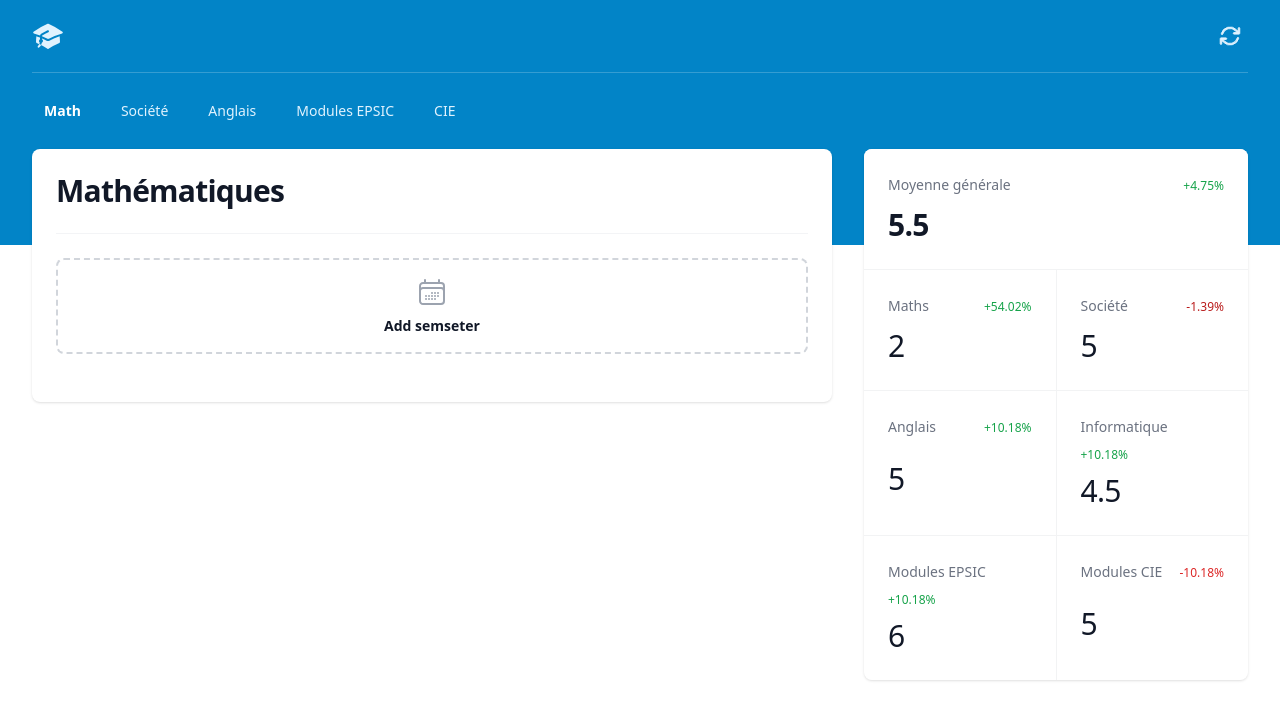
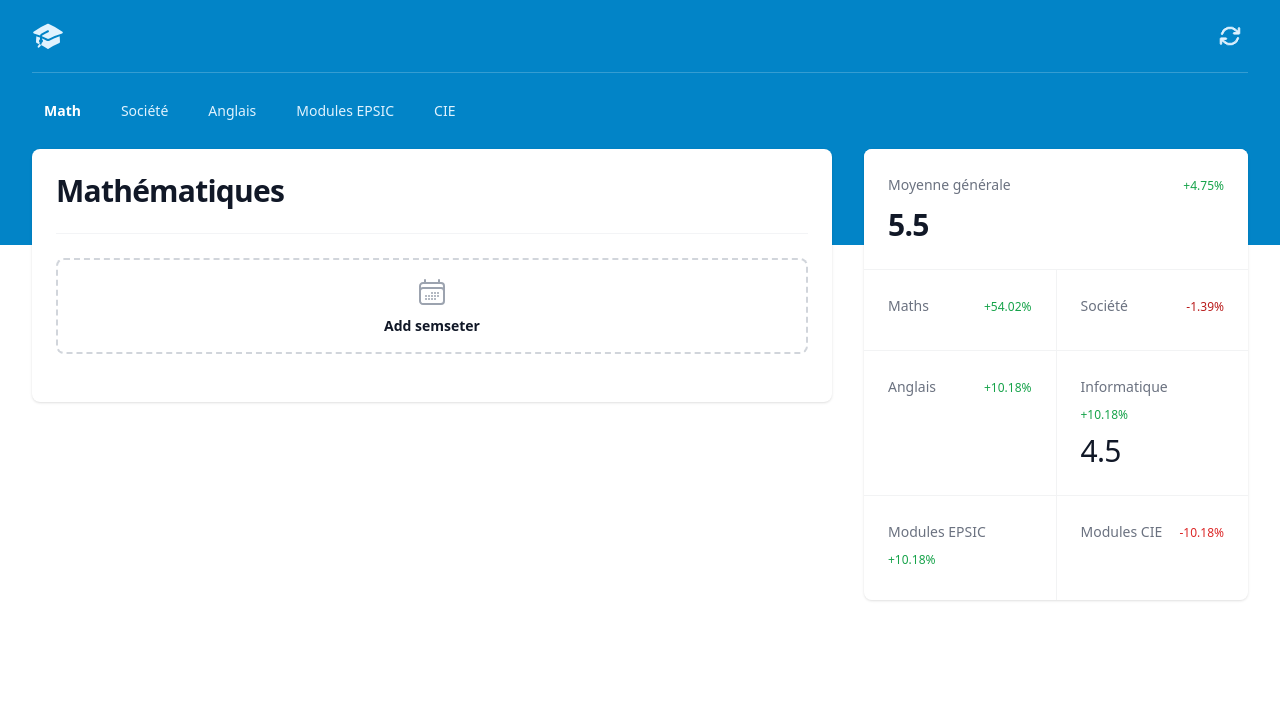
Before and after one commit to jordyBSK/gradesView-react, a React (Vite) app: page / in a window 1280 px wide. Shown: the top 720 px of the page. Built offline with nearby package versions, Linux system fonts and the light colour scheme.

Commit message:
add: put subjectAverage in components allSubjectAverage

```diff
--- a/src/components/SemesterElement.tsx
+++ b/src/components/SemesterElement.tsx
@@ -2,6 +2,7 @@ import React, { useState, useEffect } from "react";
 import AverageElement from "./AverageElement.tsx";
 import GradeElement from "./GradeElement.tsx";
 import { InputElement } from "./InputElement.tsx";
+
 
 interface SemesterProps {
     semesterNumber: number;
--- a/src/components/SubjectElement.tsx
+++ b/src/components/SubjectElement.tsx
@@ -4,6 +4,7 @@ import SemesterElement from "./SemesterElement.tsx";
 import SemesterButton from "./SemesterButton.tsx";
 import AverageElement from "./AverageElement.tsx";
 import {useState} from "react";
+import {useAverageStore} from "./useAverageStore.ts";
 
 export default function SubjectElement({subject}:{subject:string}) {
     const [count, setCount] = useState(1);
@@ -11,7 +12,7 @@ export default function SubjectElement({subject}:{subject:string}) {
     const [allAverages, setAllAverages] = useState<number[]>([]);
 
     const increment = () => {
-        if (count < 9) {
+        if (count < 5) {
             setCount(count + 1);
             setNumberSemester([...numberSemester, count]);
         }
@@ -25,9 +26,11 @@ export default function SubjectElement({subject}:{subject:string}) {
         });
     };
 
+
     const subjectAverage =   allAverages.length > 0 ? allAverages.reduce((a, b) => a + b) / allAverages.length : 0;
     const roundAverage = Math.round(subjectAverage *2) / 2
 
+    useAverageStore.getState().updateAverage(subjectAverage, subject);
 
     const elementSemester = numberSemester.map((semesterNumber) => (
         <SemesterElement
--- a/src/components/useAverageStore.ts
+++ b/src/components/useAverageStore.ts
@@ -1,17 +1,21 @@
-import { create } from 'zustand'
+import { create } from 'zustand';
 
-interface AverageStore{
-    math:null | number,
-    ang:null | number,
-    epsic:null | number,
-    societe:null |number,
-    cie:null | number,
+interface AverageStore {
+    math: null | number;
+    ang: null | number;
+    epsic: null | number;
+    societe: null | number;
+    cie: null | number;
+    updateAverage: (newAverage: number | null, key: keyof AverageStore) => void;
 }
 
 export const useAverageStore = create<AverageStore>((set) => ({
-    math: 2,
-    ang:5,
-    epsic:6,
-    societe:5,
-    cie:5,
-    updateAverage: (newAverage : number, key: keyof AverageStore) => set(() => ({[key]:newAverage}))  }))
+    math: null,
+    ang: null,
+    epsic: null,
+    societe: null,
+    cie: null,
+
+    updateAverage: (newAverage: number | null, key: keyof AverageStore) =>
+        set(() => ({ [key]: newAverage })),
+}));
```
